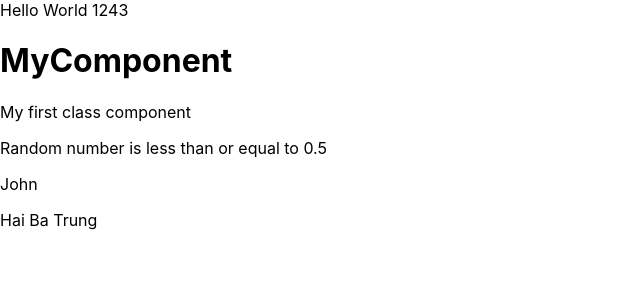
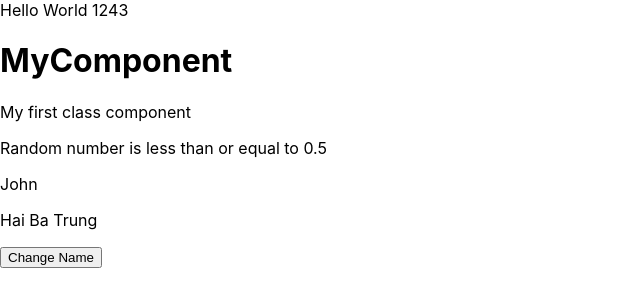
Before and after one commit to daokiencuong/react_basic_app, a React (Create React App) app: page / in a window 1280 px wide. Shown: the top 306 px of the page, without its empty margins (0-640 px from the left). Built offline with nearby package versions, Linux system fonts and the light colour scheme.

Commit message:
Learn React event

```diff
--- a/src/App.js
+++ b/src/App.js
@@ -8,6 +8,10 @@ class App extends React.Component {
         name: "John",
         address: "Hai Ba Trung",
     };
+
+    onHover(){
+      console.log("Hovered!");
+    }
     render() {
         return (
             <div>
@@ -19,6 +23,7 @@ class App extends React.Component {
                         <p>{this.state.address}</p>
                     </div>
                 }
+                <button onMouseMove={this.onHover}>Change Name</button>
             </div>
         );
     }
```
